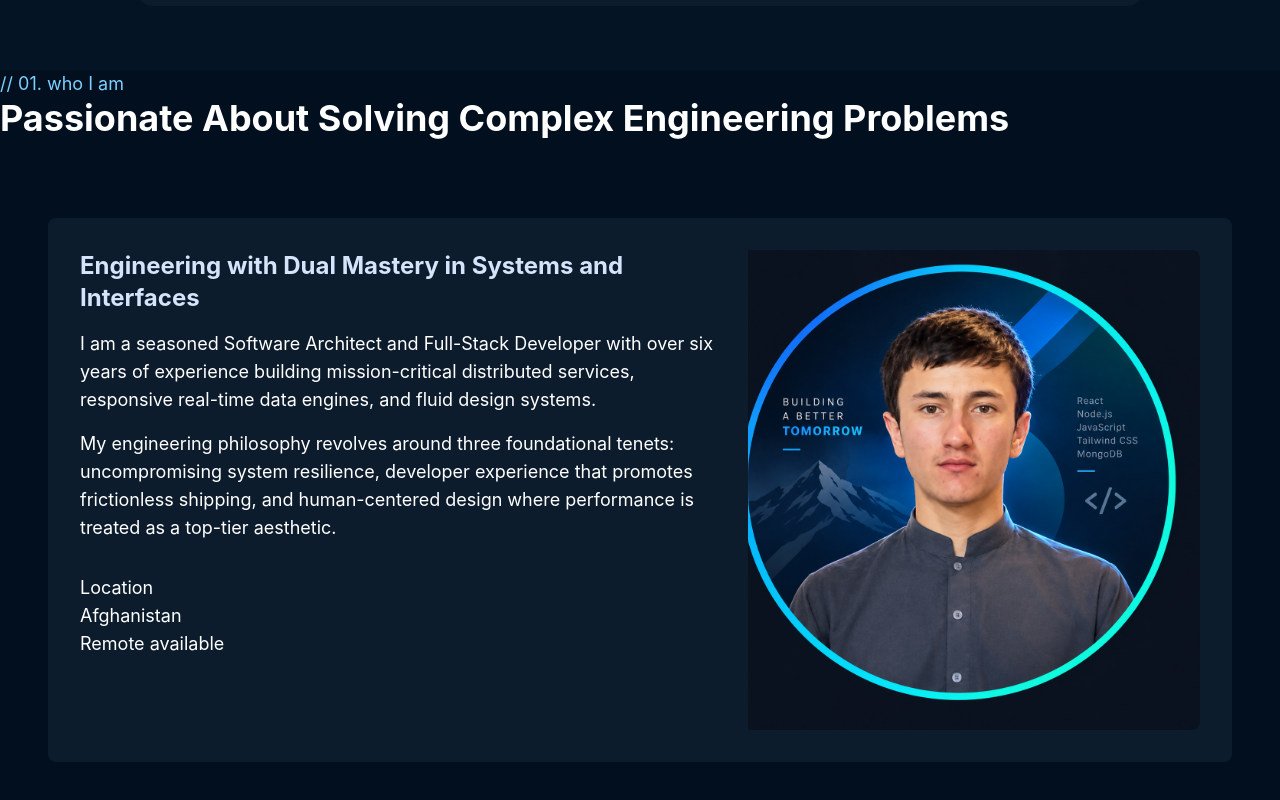
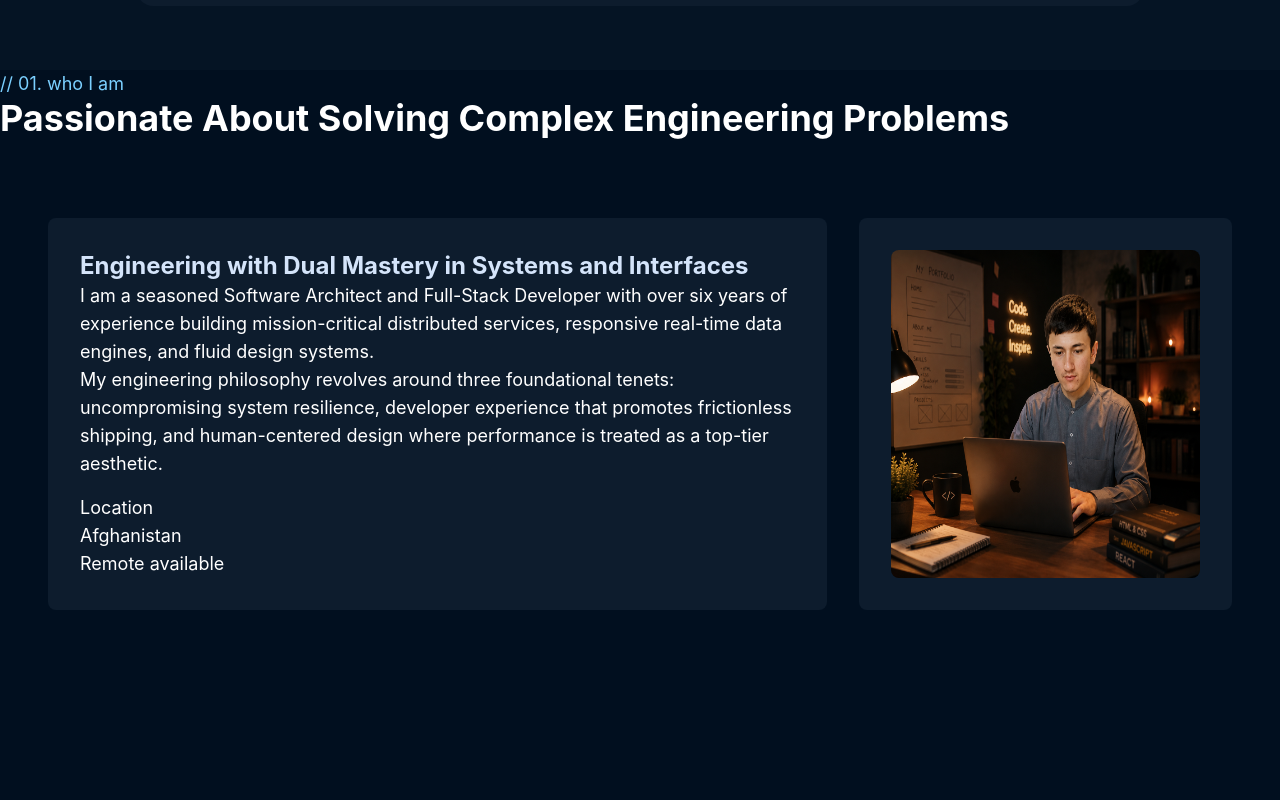
Before and after one commit to khaledsafee43/PersonalSite, a React (Vite) app: page / in a window 1280 px wide. Shown: the part 772-1572 px from the top of the page. Built offline with nearby package versions, Linux system fonts and the light colour scheme.

Commit message:
add more design in about section

```diff
--- a/src/pages/About.jsx
+++ b/src/pages/About.jsx
@@ -9,8 +9,8 @@ export default function About() {
           Passionate About Solving Complex Engineering Problems
         </h1>
       </div>
-      <div className="grid grid-cols-1  gap-x-24 mt-8 p-12 md:grid-cols-2">
-        <div className="bg-[#0D1C2D] text-lg flex flex-col gap-4 p-8 w-[700px] rounded-lg relative ">
+      <div className="grid grid-cols-1  gap-8 mt-8 p-12 md:grid-cols-12">
+        <div className="bg-[#0D1C2D] text-lg col-span-8 p-8 rounded-lg relative ">
           <h2 className="text-2xl font-bold text-[#D4E4FA]">
             Engineering with Dual Mastery in Systems and Interfaces
           </h2>
@@ -34,9 +34,9 @@ export default function About() {
             </div>
           </div>
         </div>
-        <div className="bg-[#0D1C2D] rounded-lg p-8 flex justify-center items-center">
+        <div className="bg-[#0D1C2D] col-span-4 rounded-lg p-8 flex justify-center items-center">
           <img
-            src="MyPicture.png"
+            src="me.png"
             alt="Khaled Saifee"
             className="rounded-lg w-full h-full"
           />
```
Also changed, not shown: public/me.png (added).
